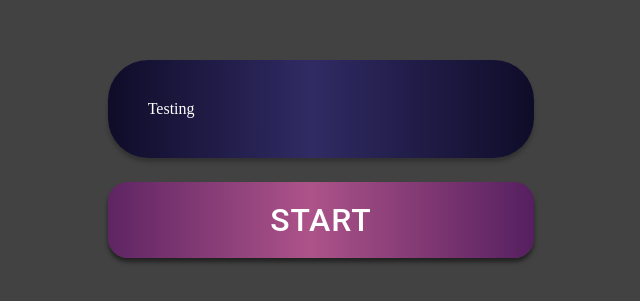
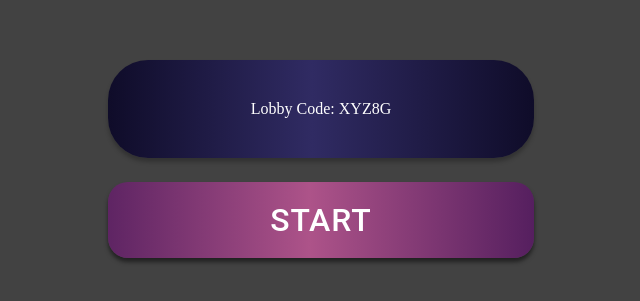
Before and after one commit to patrickledew/seis, a React (Create React App) app: page /new-lobby in a window 1280 px wide. Shown: the part 241-542 px from the top of the page, without its empty margins (319-959 px from the left). Built offline with nearby package versions, Linux system fonts and the light colour scheme.

Commit message:
added lobby code sectin in new lobby

```diff
--- a/src/New-Lobby/Lobby.js
+++ b/src/New-Lobby/Lobby.js
@@ -2,13 +2,14 @@ import React from "react";
 import { Paper, Grid, Button } from "@material-ui/core";
 import "./lobby.css";
 
-function LobbyNew() {
+const LobbyNew = () => {
+  const lobbyCode = "XYZ8G";
   return (
     <Paper className="Lobby centerHorizontally centerVertically">
       <Grid container spacing={3}>
         <Grid item xs={12} className="centerHorizontal">
           <Grid item xs={4} className="lobbyContainer">
-            Testing
+            <div className="textCenter">Lobby Code: {lobbyCode}</div>
           </Grid>
         </Grid>
         <Grid item xs={12} className="centerHorizontal">
@@ -26,6 +27,6 @@ function LobbyNew() {
       </Grid>
     </Paper>
   );
-}
+};
 
 export default LobbyNew;
--- a/src/New-Lobby/lobby.css
+++ b/src/New-Lobby/lobby.css
@@ -42,5 +42,8 @@
 }
 .Lobby .startText {
   font-size: 2rem;
-  font-family: Roboto;
+  font-family: "Roboto";
 }
+.textCenter {
+  text-align: center;
+}
```
